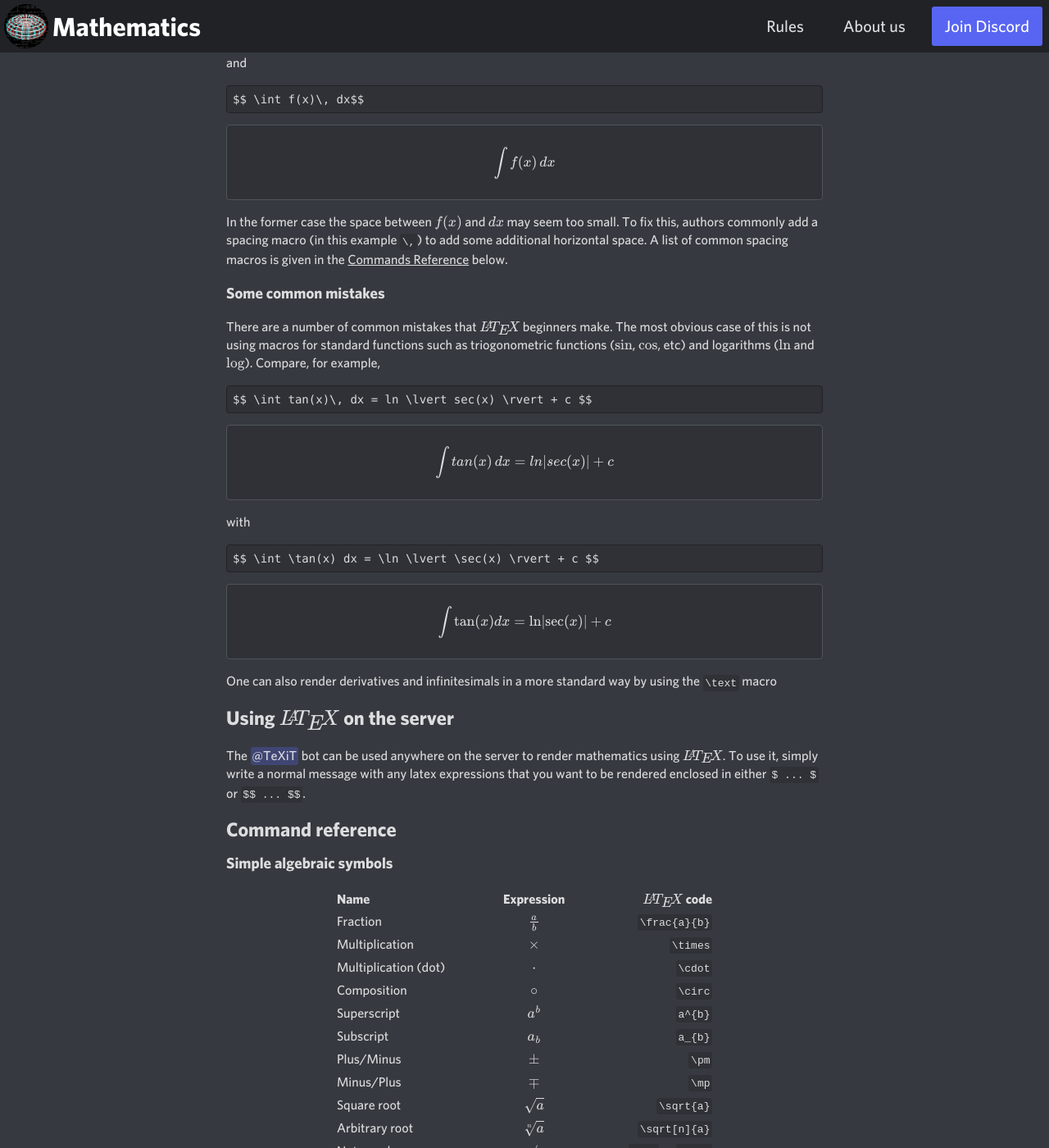
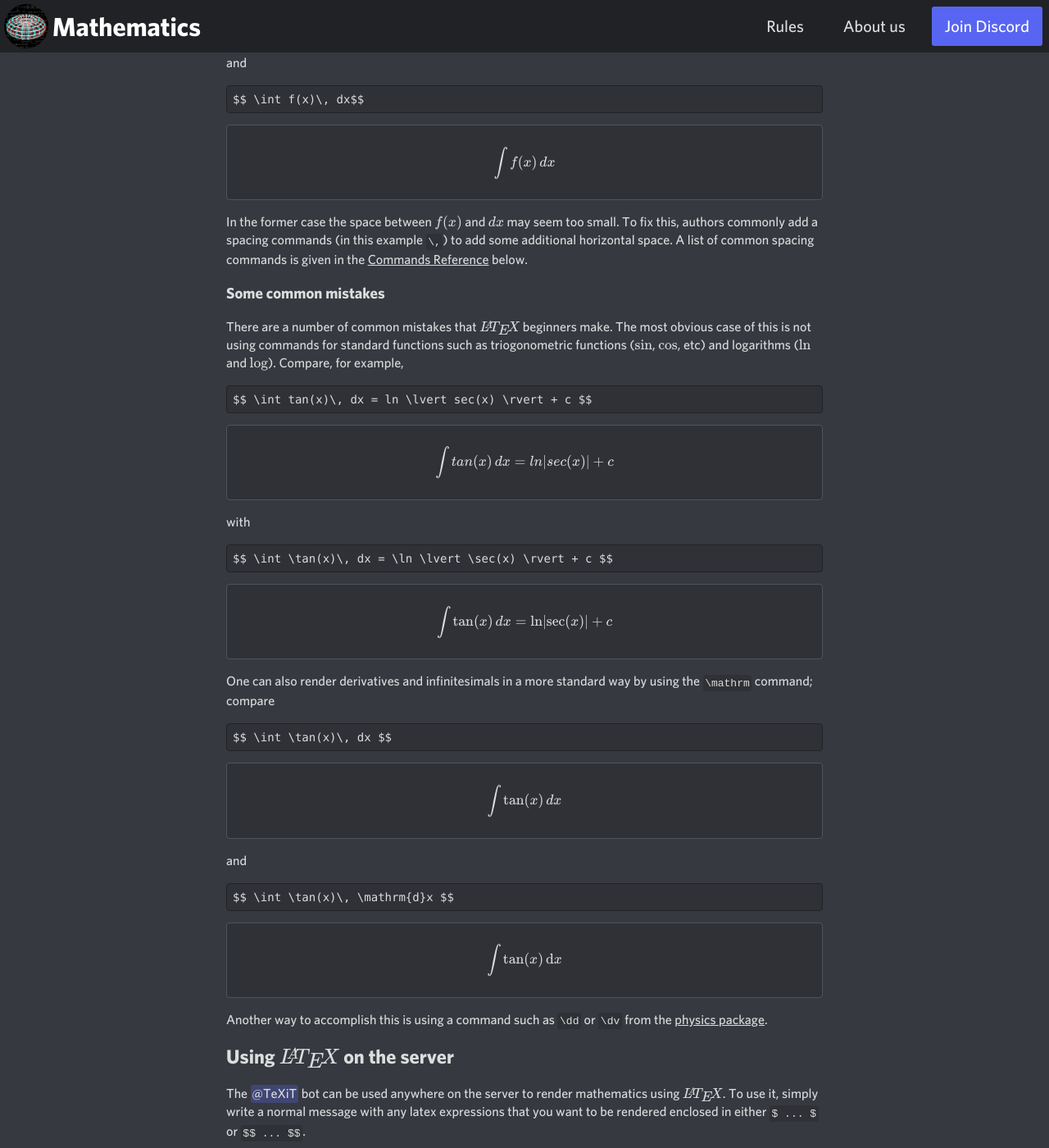
Before and after one commit to discord-math/discord-math.github.io, a Jekyll site: the page built from latex-cheatsheet.md, in a window 1280 px wide and 1400 px high, scrolled down 4036 px. Shown: the whole window at 82% size. Built offline with Jekyll 4.4.1, drawn with Linux system fonts in a browser that asks for light colours; some of the changed text lies outside the part shown.

Commit message:
fix unfinished section

````diff
--- a/latex-cheatsheet.md
+++ b/latex-cheatsheet.md
@@ -126,10 +126,10 @@ $$ \int f(x)\, dx$$
 <div class="latexexample">
 $$ \int f(x)\, dx$$
 </div>
-In the former case the space between $f(x)$ and $dx$ may seem too small. To fix this, authors commonly add a spacing macro (in this example `\,`) to add some additional horizontal space. A list of common spacing macros is given in the [Commands Reference](#spacing) below.
+In the former case the space between $f(x)$ and $dx$ may seem too small. To fix this, authors commonly add a spacing commands (in this example `\,`) to add some additional horizontal space. A list of common spacing commands is given in the [Commands Reference](#spacing) below.
 
 ### Some common mistakes
-There are a number of common mistakes that $\LaTeX$ beginners make. The most obvious case of this is not using macros for standard functions such as triogonometric functions ($\sin$, $\cos$, etc) and logarithms ($\ln$ and $\log$). Compare, for example,
+There are a number of common mistakes that $\LaTeX$ beginners make. The most obvious case of this is not using commands for standard functions such as triogonometric functions ($\sin$, $\cos$, etc) and logarithms ($\ln$ and $\log$). Compare, for example,
 ```latex
 $$ \int tan(x)\, dx = ln \lvert sec(x) \rvert + c $$
 ```
@@ -138,12 +138,26 @@ $$ \int tan(x)\, dx = ln \lvert sec(x) \rvert + c $$
 </div>
 with
 ```latex
-$$ \int \tan(x) dx = \ln \lvert \sec(x) \rvert + c $$
+$$ \int \tan(x)\, dx = \ln \lvert \sec(x) \rvert + c $$
 ```
 <div class="latexexample">
-$$ \int \tan(x) dx = \ln \lvert \sec(x) \rvert + c $$
+$$ \int \tan(x)\, dx = \ln \lvert \sec(x) \rvert + c $$
 </div>
-One can also render derivatives and infinitesimals in a more standard way by using the `\text` macro
+One can also render derivatives and infinitesimals in a more standard way by using the `\mathrm` command; compare
+```latex
+$$ \int \tan(x)\, dx $$
+```
+<div class="latexexample">
+$$ \int \tan(x)\, dx $$
+</div>
+and
+```latex
+$$ \int \tan(x)\, \mathrm{d}x $$
+```
+<div class="latexexample">
+$$ \int \tan(x)\, \mathrm{d}x $$
+</div>
+Another way to accomplish this is using a command such as `\dd` or `\dv` from the [physics package](https://ctan.org/pkg/physics){:target="_blank"}.
 
 ## Using $\LaTeX$ on the server
 The <a class="mention">@TeXiT</a> bot can be used anywhere on the server to render mathematics using $\LaTeX$. To use it, simply write a normal message with any latex expressions that you want to be rendered enclosed in either `$ ... $` or `$$ ... $$`.
@@ -290,7 +304,7 @@ Note that most of these fonts require the <a href="https://ctan.org/pkg/amsfonts
 | Line segment | $\overline{AB}$ | `\overline{AB}` |
 {: .latex_table}
 
-### Other useful symbols/macros
+### Other useful commands
 
 | $\LaTeX$ spacing command | Description |
 |:---|:---|
@@ -314,4 +328,4 @@ Below is a list of further learning resources and reference material for $\LaTeX
 - [TeX Live](https://www.tug.org/texlive/){:target="_blank"} - A multiplatform $\LaTeX$ compiler.
 - [CTAN](https://ctan.org/){:target="_blank"} - The Comprehensive $\TeX$ Archive Network, the canonical repository for $\TeX$ and $\LaTeX$ packages.
 
-[^1]: Note that braces are not always *required* to pass arguments to macros. For example, both `\frac 1 2` and `\frac{1}{2}`, as well as `\mathbb N` and `\mathbb{N}`, produce the same output; nevertheless, in each case the latter style is customarily preferred.
+[^1]: Note that braces are not always *required* to pass arguments to commands. For example, both `\frac 1 2` and `\frac{1}{2}`, as well as `\mathbb N` and `\mathbb{N}`, produce the same output; nevertheless, in each case the latter style is customarily preferred.
````
